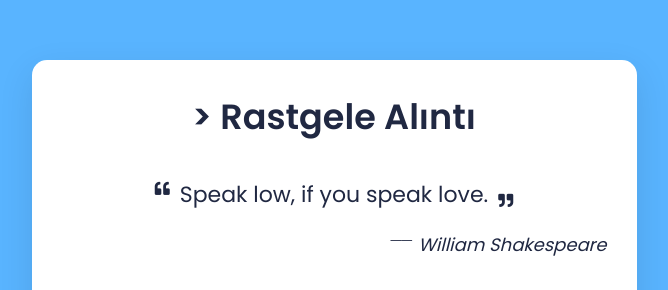
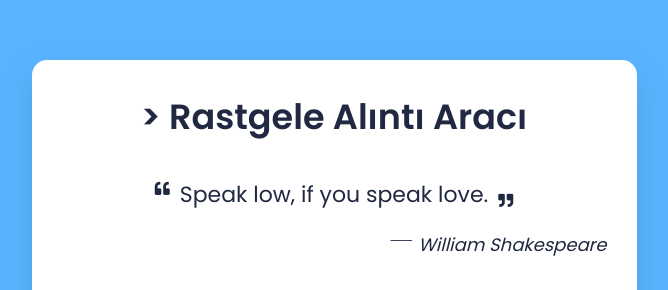
Before and after one commit to randyisback/quote-generator, a plain HTML site: page index.html in a window 1280 px wide. Shown: the part 175-465 px from the top of the page, without its empty margins (306-974 px from the left). Drawn offline with Linux system fonts and the light colour scheme.

Commit message:
Second Commit

```diff
--- a/index.html
+++ b/index.html
@@ -10,7 +10,7 @@
     </head>
     <body>
         <div class="wrapper">
-            <header> > Rastgele Alıntı </header>
+            <header> > Rastgele Alıntı Aracı </header>
             <div class="content">
                 <div class="quote-area">
                     <i class="fas fa-quote-left"></i>
```
